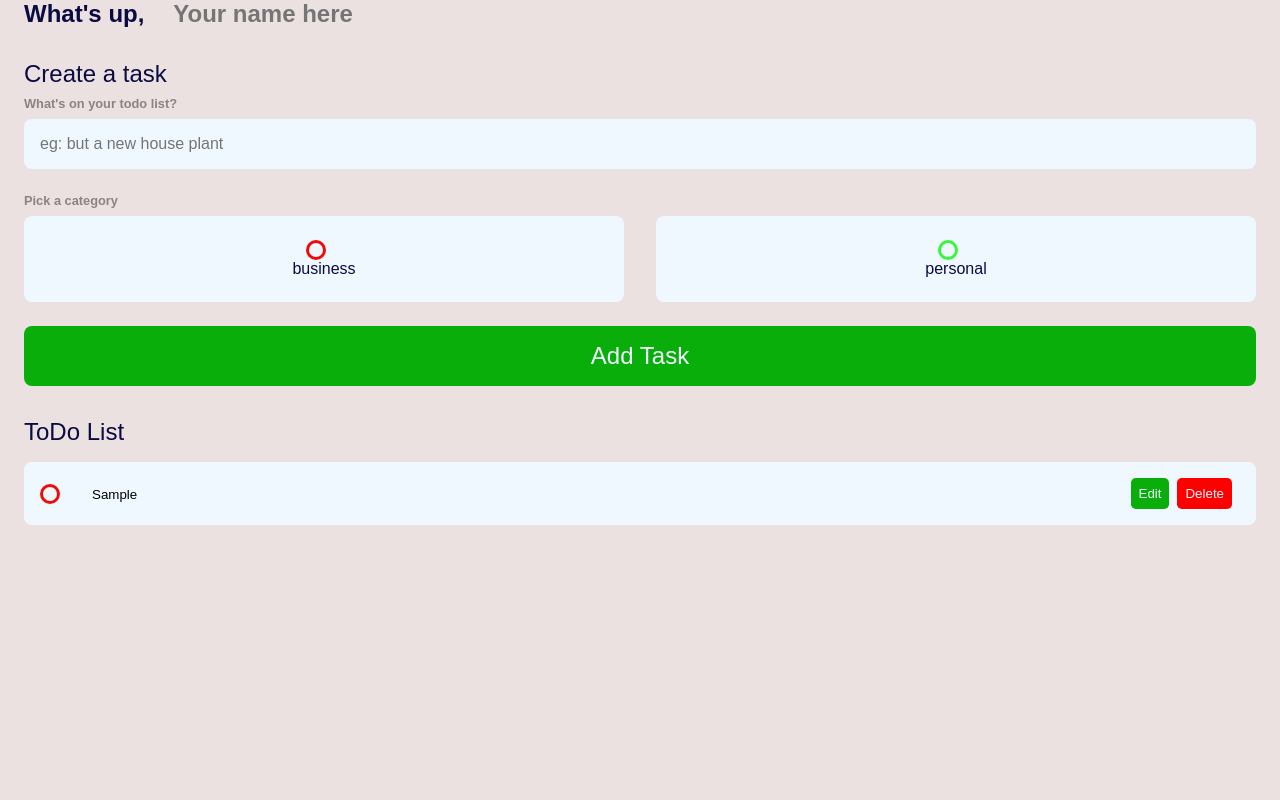
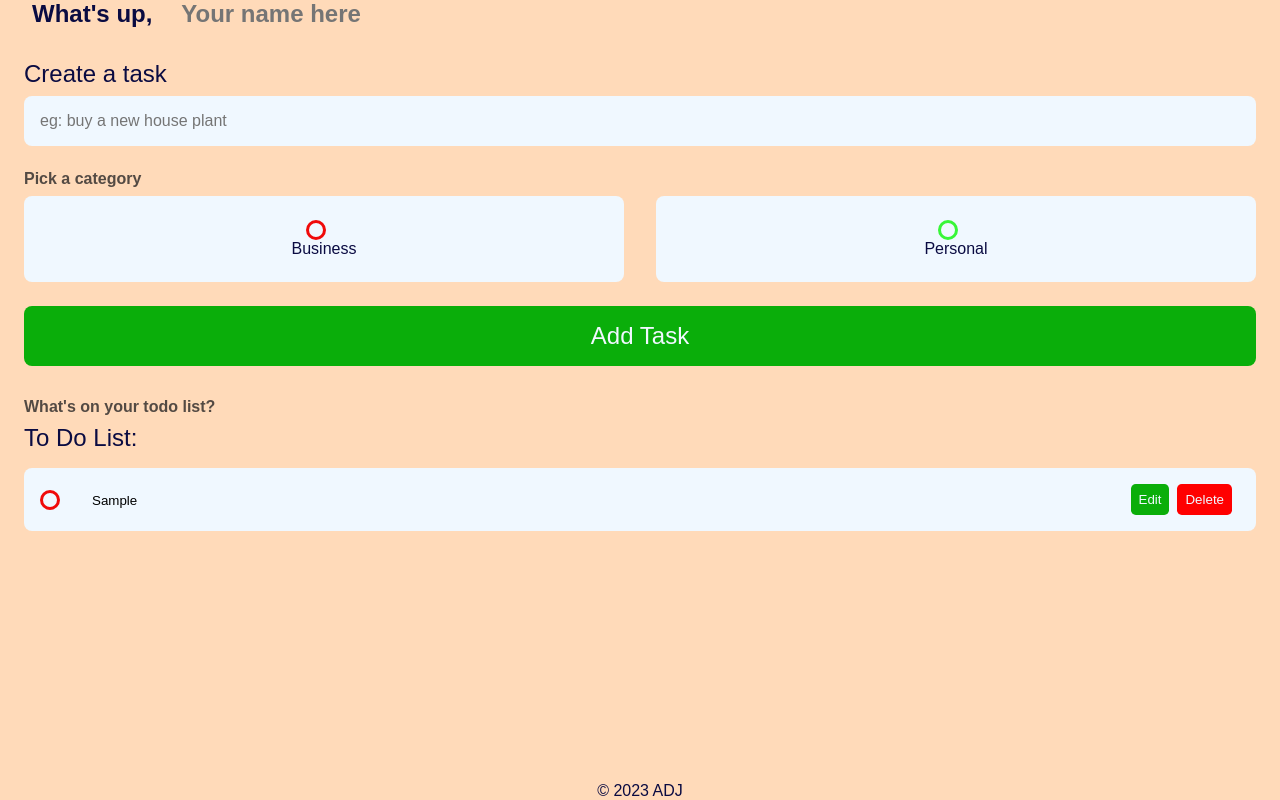
Before and after one commit to anandjayan/LOCALStorage-Todo, a plain HTML site: page index.html in a window 1280 px wide. Both pictures are taken after typing "Sample" into the empty fields and a click on the input "Add Task". Drawn offline with Linux system fonts and the light colour scheme.

Commit message:
Add files via upload

```diff
--- a/app.js
+++ b/app.js
@@ -12,6 +12,14 @@ window.addEventListener('load' , () =>{
 
     newTodoForm.addEventListener('submit', e=>{
         e.preventDefault();
+
+        const todoContent = e.target.elements.content.value.trim();
+        if (todoContent === '') {
+
+            alert('Empty task, Bruh!!');
+            return;
+        }
+
         const todo = {
             content: e.target.elements.content.value,
             category: e.target.elements.category.value,
--- a/index.html
+++ b/index.html
@@ -20,22 +20,22 @@
         <section class="create-todo">
             <h3>Create a task</h3>
             <form id="new-todo-form">
-                <h4>What's on your todo list?</h4>
-                <input type="text" id="content" placeholder="eg: but a new house plant">
+
+                <input type="text" id="content" placeholder="eg: buy a new house plant">
 
                 <h4>Pick a category</h4>
                 <div class="options">
                     <label>
                         <input type="radio" name="category" id="category1" value="business">
                     <span class="bubble business"></span>
-                    <div>business</div>
+                    <div>Business</div>
                     </label>
 
                     <label>
 
                     <input type="radio" name="category" id="category2" value="personal">
                         <span class="bubble personal"></span>
-                        <div>personal</div>
+                        <div>Personal</div>
                         </label>
 
                 </div>
@@ -44,7 +44,9 @@
         </section>
 
         <section class="todo-list">
-            <h3>ToDo List</h3>
+            <h4>What's on your todo list?</h4>
+
+            <h3>To Do List:</h3>
             <div class="list" id="todo-list">
                 <!-- <div class="todo-item">
                     <label>
@@ -61,6 +63,8 @@
                         <button class="delete">Delete</button>
                     </div>
                 </div>
+
+
 
                 <div class="todo-item">
                     <label>
@@ -83,5 +87,9 @@
     </main>
 
 <script src="app.js"></script>
+<footer>
+    &copy; 2023 ADJ
+  </footer>
 </body>
+
 </html>
--- a/style.css
+++ b/style.css
@@ -2,10 +2,11 @@
     --primary: rgb(10, 174, 10);
     --business: rgb(240, 10, 10);
     --personal: rgb(56, 246, 56);
-    --light: rgb(236, 225, 225);
-    --gray: rgba(97, 88, 88, 0.685);
+    --light: #ffdab9;
+    --gray: rgba(45, 42, 42, 0.818);
     --dark: rgba(9, 10, 65, 0.997);
     --danger: red;
+    --color: aliceblue;
 }
 
 *{
@@ -47,8 +48,7 @@ h3{
 
 h4{
     color: var(--gray);
-    font-size: 0.8rem;
-    font-weight: 700;
+    font-size: 1rem;
     margin-bottom: 0.5rem;
 }
 
@@ -56,7 +56,7 @@ h4{
     display: flex;
 }
 
-.greeting.title {
+.greeting .title {
     margin-left: 0.5rem;
     flex: 1 1 0%;
     min-width: 0;
@@ -77,7 +77,7 @@ h4{
  font-size: 1rem;
  padding: 1rem;
  color: var(--dark);
- background-color: aliceblue;
+ background-color: var(--color);
  border-radius: 0.5rem;
  margin-bottom: 1.5rem;
 
@@ -97,7 +97,7 @@ h4{
     align-items: center;
     justify-content: center;
     padding: 1.5rem;
-    background-color: aliceblue;
+    background-color: var(--color);
     border-radius: 0.5rem;
     cursor: pointer;
 }
@@ -157,7 +157,7 @@ h4{
     width: 100%;
     font-size: 1.5rem;
     padding: 1rem;
-    color: aliceblue;
+    color: var(--color);
     background-color: var(--primary);
     border-radius:0.5rem ;
     cursor: pointer;
@@ -176,7 +176,7 @@ h4{
 .todo-list .todo-item{
  display: flex;
  align-items: center;
- background-color: aliceblue;
+ background-color: var(--color);
  padding: 1rem;
  border-radius:0.5rem;
  margin-bottom: 1rem;
@@ -206,7 +206,7 @@ h4{
  .todo-item .actions button{
     display: block;
     padding: 0.5rem;
-    color: aliceblue;
+    color: var(--color);
     transition: 0.2s ease-in-out;
     border-radius: 0.3rem;
 
@@ -232,3 +232,12 @@ h4{
     text-decoration: line-through;
     color: var(--grey);
  }
+
+ footer {
+   text-align: center;
+   padding: 0;
+   background-color: var(--light);
+   position: fixed;
+   bottom: 0px;
+   width: 100%;
+ }
```
